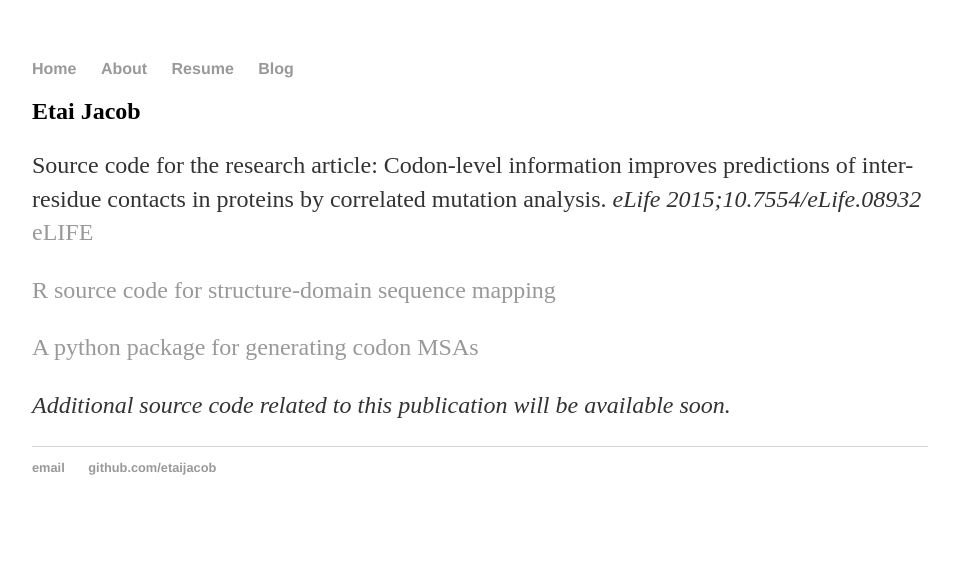
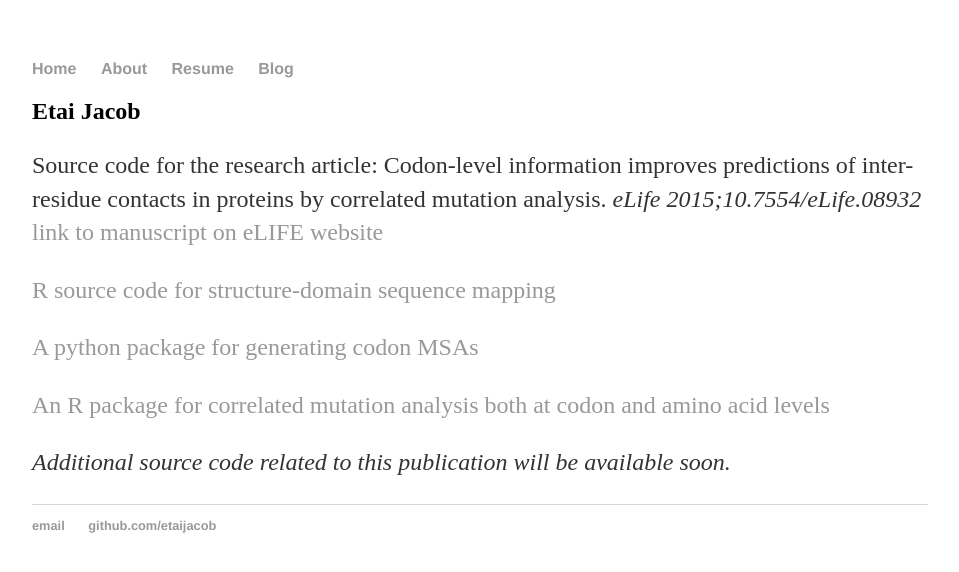
Before and after one commit to etaijacob/old_website, a Jekyll site: the page built from index.html, in a window 1280 px wide. Shown: the top 572 px of the page, without its empty margins (160-1119 px from the left). Built offline with Jekyll 4.4.1, drawn with Linux system fonts in a browser that asks for light colours.

Commit message:
Update index.html

```diff
--- a/index.html
+++ b/index.html
@@ -7,8 +7,9 @@ title: Etai Jacob
 	<p>Source code for the research article:
 	Codon-level information improves predictions of inter-residue contacts in proteins by correlated mutation analysis.
 	<em>eLife 2015;10.7554/eLife.08932 </em>
-	<a href="http://dx.doi.org/10.7554/eLife.08932">eLIFE</a></p>
+	<a href="http://dx.doi.org/10.7554/eLife.08932">link to manuscript on eLIFE website</a></p>
 	<p><a href="https://github.com/etaijacob/MAPDB">R source code for structure-domain sequence mapping</a></p>
 	<p><a href="https://github.com/etaijacob/AA2CODON">A python package for generating codon MSAs</a></p>
+	<p><a href="https://github.com/etaijacob/CMA">An R package for correlated mutation analysis both at codon and amino acid levels</a></p>
 	<p><em>Additional source code related to this publication will be available soon.</em></p>
 </div><!-- /.blurb -->
```
